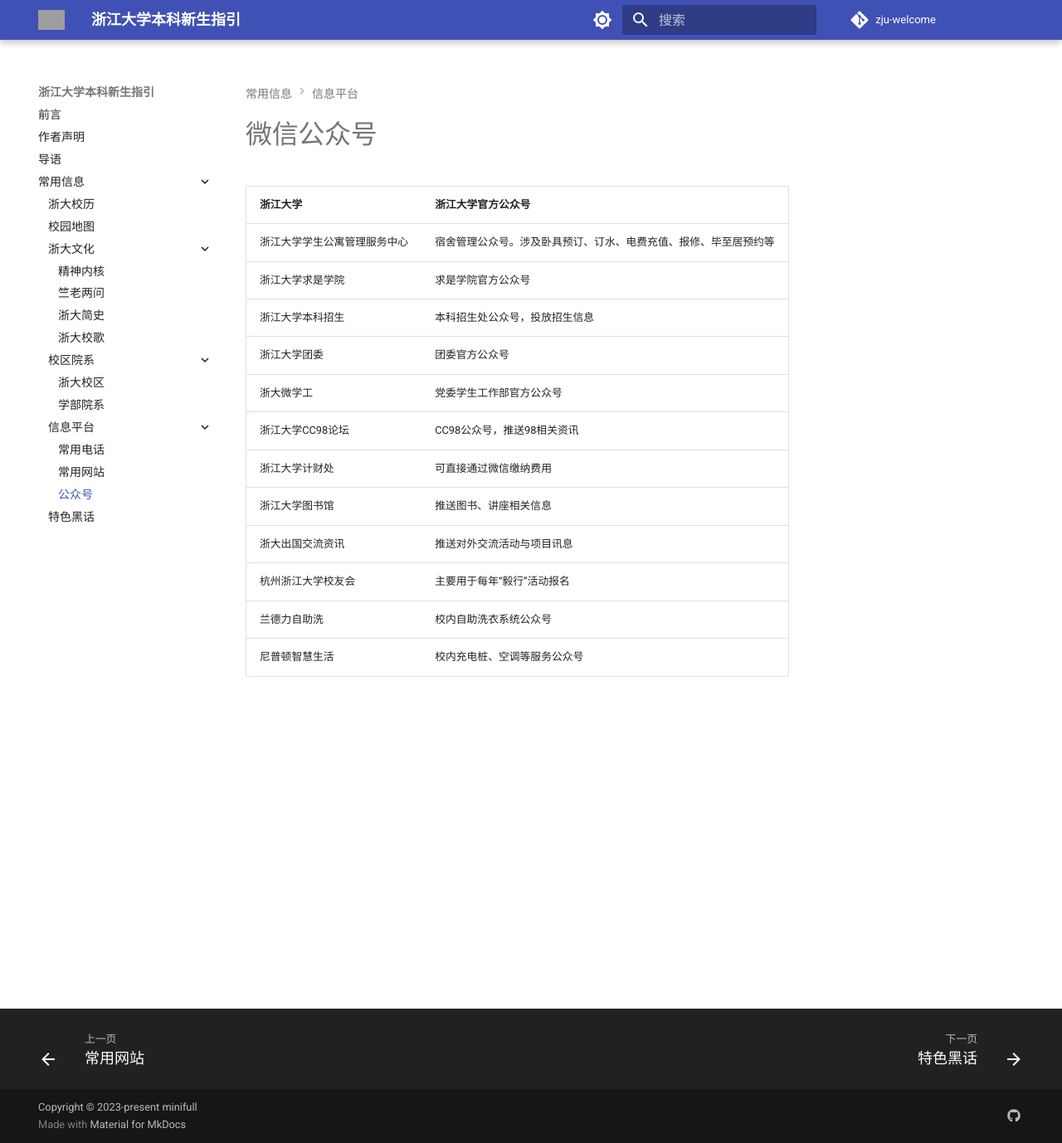
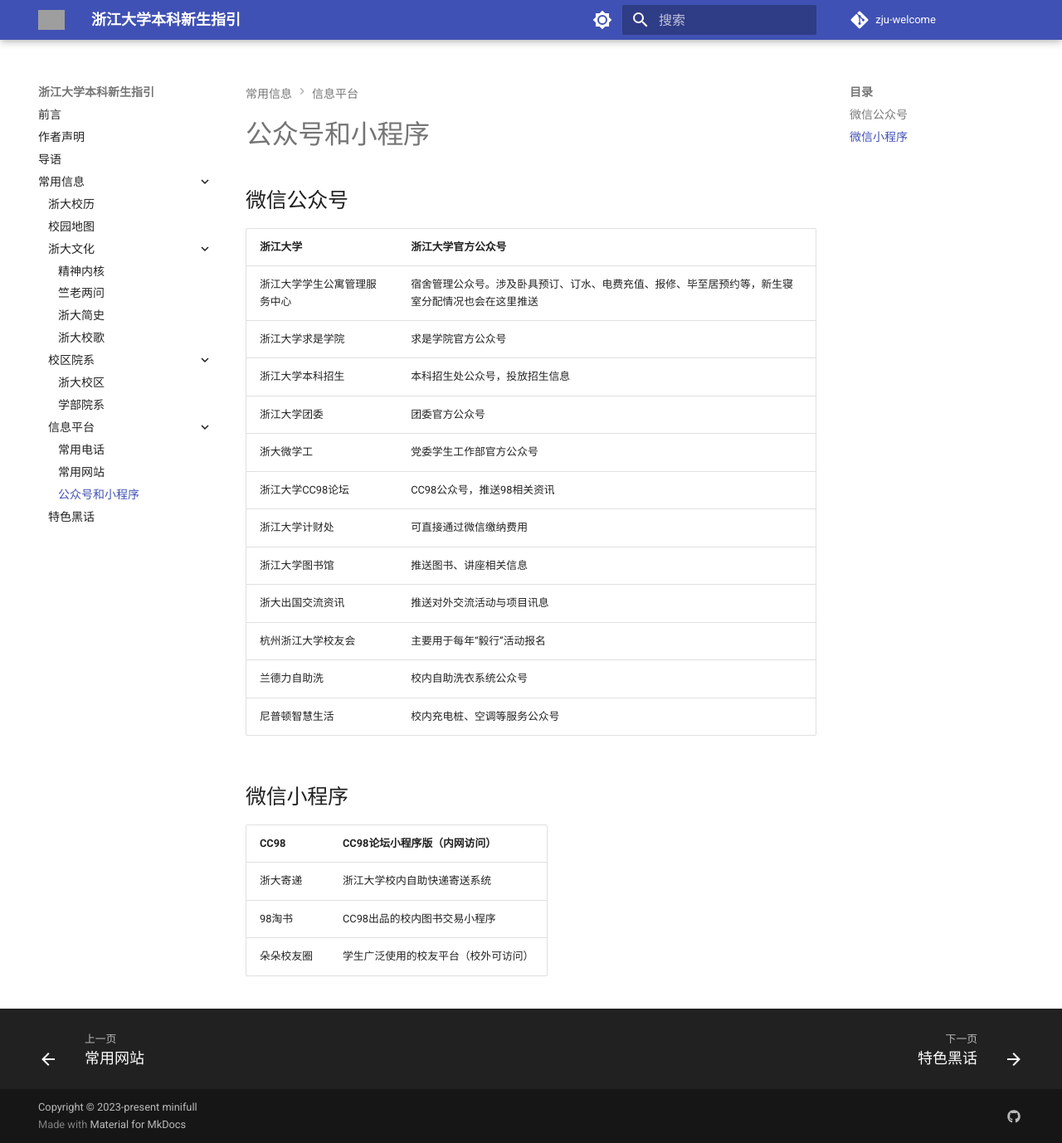
Before and after one commit to mini-full/zju-welcome, an MkDocs documentation site: the page built from docs/basics/channels.md, in a window 1280 px wide and 1378 px high. Shown: the whole window at 83% size. Built offline with MkDocs 1.6.1 and Material for MkDocs 9.7.7, drawn with Linux system fonts in a browser that asks for light colours; comment, search, counter and statistics services are not loaded; grey boxes are pictures that could not be loaded.

Commit message:
添加小程序部分

```diff
--- a/docs/basics/channels.md
+++ b/docs/basics/channels.md
@@ -1,8 +1,10 @@
-# 微信公众号
+# 公众号和小程序
+
+## 微信公众号
 
 |浙江大学                     |   浙江大学官方公众号|
 |-|-|
-|浙江大学学生公寓管理服务中心 |         宿舍管理公众号。涉及卧具预订、订水、电费充值、报修、毕至居预约等|
+|浙江大学学生公寓管理服务中心 |         宿舍管理公众号。涉及卧具预订、订水、电费充值、报修、毕至居预约等，新生寝室分配情况也会在这里推送|
 |          浙江大学求是学院   |              求是学院官方公众号|
 |          浙江大学本科招生   |       本科招生处公众号，投放招生信息|
 |          浙江大学团委       |   团委官方公众号|
@@ -14,3 +16,11 @@
 |          杭州浙江大学校友会 |         主要用于每年“毅行”活动报名|
 |          兰德力自助洗       |   校内自助洗衣系统公众号|
 |          尼普顿智慧生活     |     校内充电桩、空调等服务公众号|
+
+## 微信小程序
+
+|	CC98	  | CC98论坛小程序版（内网访问）|
+|-|-|
+|	浙大寄递|	浙江大学校内自助快递寄送系统|
+|	98淘书	  | CC98出品的校内图书交易小程序|
+|	朵朵校友圈|	 学生广泛使用的校友平台（校外可访问）|
--- a/mkdocs.yml
+++ b/mkdocs.yml
@@ -25,7 +25,7 @@
     - 信息平台:
       - 常用电话: "basics/contact.md"
       - 常用网站: "basics/websites.md"
-      - 公众号: "basics/channels.md"
+      - 公众号和小程序: "basics/channels.md"
     - 特色黑话: "basics/slang.md"
 
 
```
